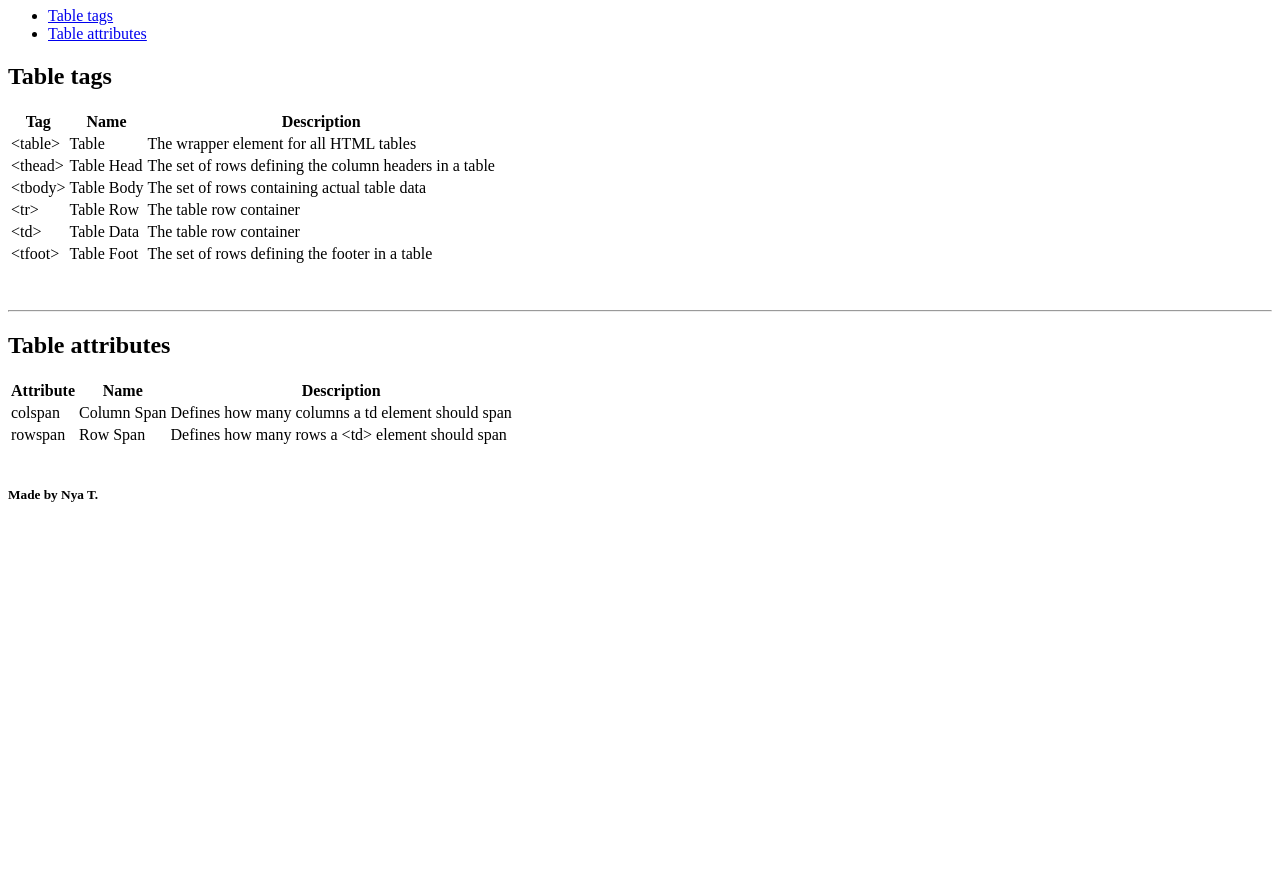
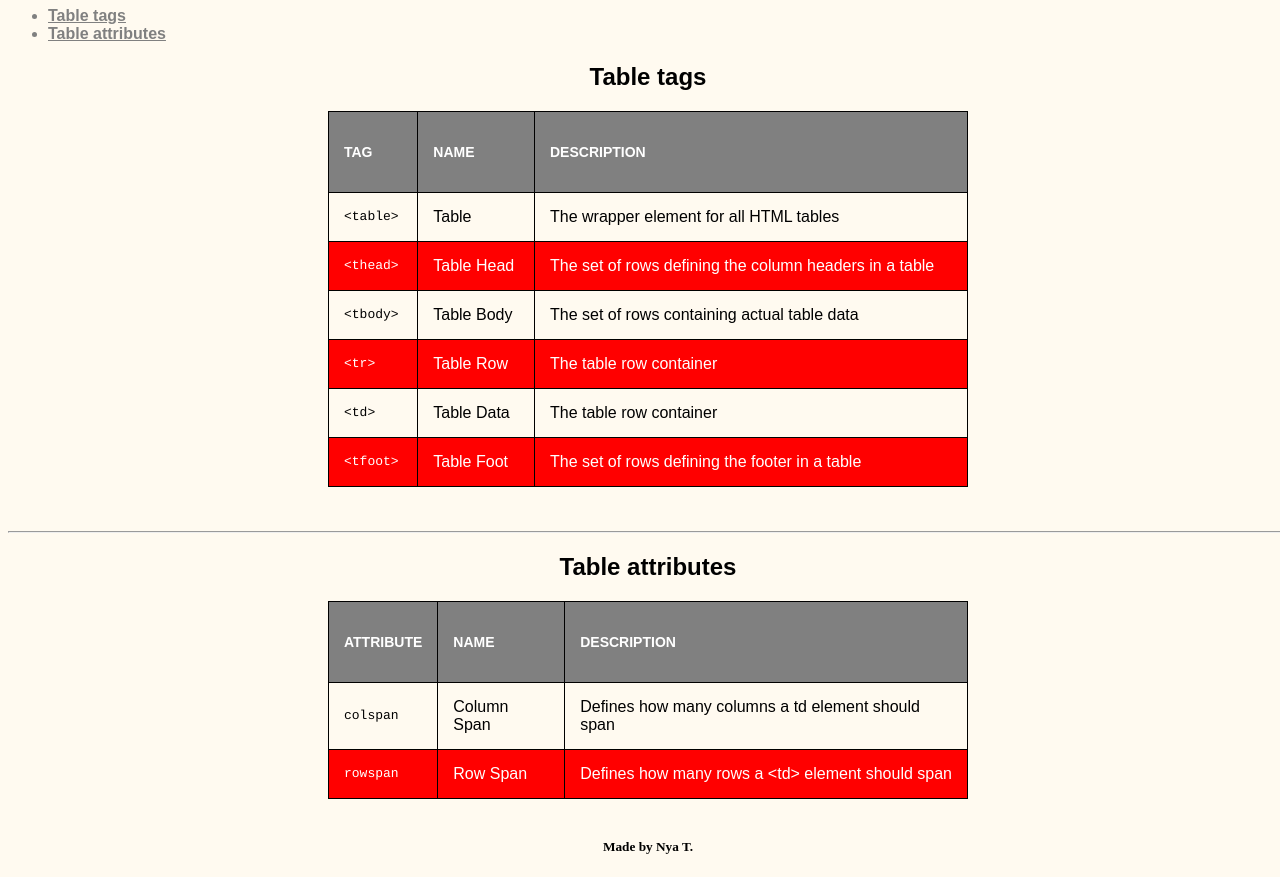
Before and after one commit to ndt1231/codecademy, a plain HTML site: page index.html in a window 1280 px wide. Shown: the part 73-950 px from the top of the page. Before the commit the page ends 800 px from the top, so only its background shows below. Drawn offline with Linux system fonts and the light colour scheme.

Commit message:
Update styles.css

```diff
--- a/styles.css
+++ b/styles.css
@@ -1,95 +1,57 @@
-<!DOCTYPE html>
-<html>
-  <head>
-    <title>My Cheat Sheet: HTML Table Reference</title>
-    <link href="./styles.css" type="text/css" rel="stylesheet">
-  </head>
-  <body>
-    <header>
-      <h1>HMTL Table Reference</h1>
-      <nav>
-        <ul>
-          <li><a href="#tags">Table tags</a></li>
-          <li><a href="#attributes">Table attributes</a></li>
-        </ul>
-      </nav>
-    </header>
-      <main>
-        <div id="tags">
-        <h2>Table tags</h2>
-        <table>
-          <thead>
-          <tr>
-            <th>Tag</th>
-            <th>Name</th>
-            <th>Description</th>
-          </tr>
-          </thead>
-          <tbody>
-            <tr>
-            <td class="code">&lt;table&gt;</td>
-            <td>Table</td>
-            <td>The wrapper element for all HTML tables</td>
-            </tr>
-            <tr>
-              <td class="code">&lt;thead&gt;</td>
-              <td>Table Head</td>
-              <td>The set of rows defining the column headers in a table</td>
-            </tr>
-            <tr>
-              <td class="code">&lt;tbody&gt;</td>
-              <td>Table Body</td>
-              <td>The set of rows containing actual table data</td>
-            </tr>
-            <tr>
-              <td class="code">&lt;tr&gt;</td>
-              <td>Table Row</td>
-              <td>The table row container</td>
-            </tr>
-            <tr>
-              <td class="code">&lt;td&gt;</td>
-            <td>Table Data</td>
-            <td>The table row container</td>
-          </tr>
-            <tr>
-              <td class="code">&lt;tfoot&gt;</td>
-              <td>Table Foot</td>
-              <td>The set of rows defining the footer in a table</td>
-            </tr>
-          </tbody>
-        </table>
-        </div>
-        <br>
-        <br>
-        <hr>
-        <div id="attributes">
-        <h2>Table attributes</h2>
-        <table>
-          <thead>
-            <tr>
-              <th>Attribute</th>
-              <th>Name</th>
-              <th>Description</th>
-            </tr>
-          </thead>
-          <tbody>
-            <tr>
-              <td class="code">colspan</td>
-              <td>Column Span</td>
-              <td>Defines how many columns a td element should span</td>
-            </tr>
-            <tr>
-              <td class="code">rowspan</td>
-              <td>Row Span</td>
-              <td>Defines how many rows a &lt;td&gt; element should span</td>
-            </tr>
-          </tbody>
-          </table>
-        </div>
-    </main>
-    <br>
-        <footer>
-          <h5> Made by Nya T.</h5>
-    </footer>
-  </body>
-</html>
+
+table {
+    margin: 0 auto;
+    border-collapse: collapse;
+    width: 50%;
+}
+
+table, th, td {
+    border: 1px solid black;
+}
+
+th {
+    height: 50px;
+    text-align: left;
+    background-color: gray;
+    color: white;
+    text-transform: uppercase;
+    font-family: Arial, Helvetica, sans-serif;
+    font-size: 14px;
+}
+
+
+th, td {
+    padding: 15px;
+    text-align: left;
+    font-family: Arial, Helvetica, sans-serif;
+}
+
+tr:nth-child(even) {
+    background-color: red;
+    color:white;
+}
+
+a, li {
+    color: gray;
+    font-weight: bold;
+}
+
+.code {
+    font-family: Courier, Monaco, monospace;
+    font-size: 13px;
+}
+
+html, body {
+    width: 100%;
+    text-align: center;
+    background-color: FloralWhite;
+}
+
+nav {
+    text-align: left !important
+}
+
+h1, h2, ul {
+    color: black;
+    font-family: Arial, Helvetica, sans-serif;
+}
```
